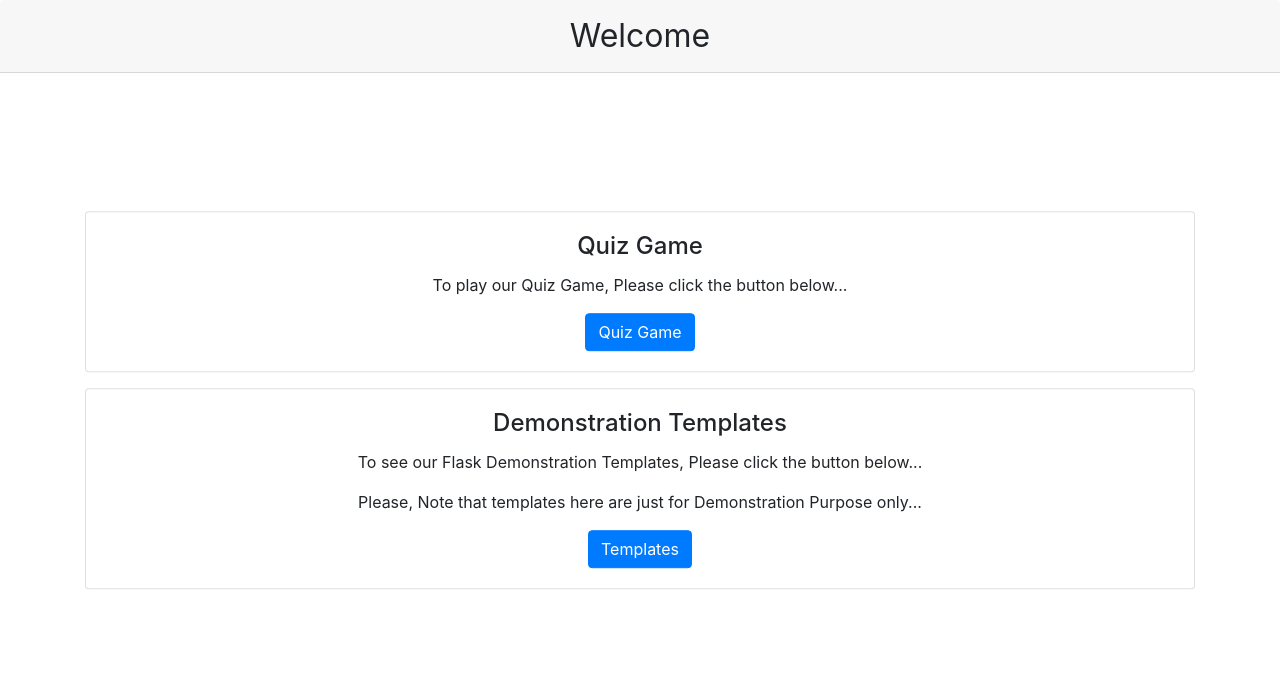
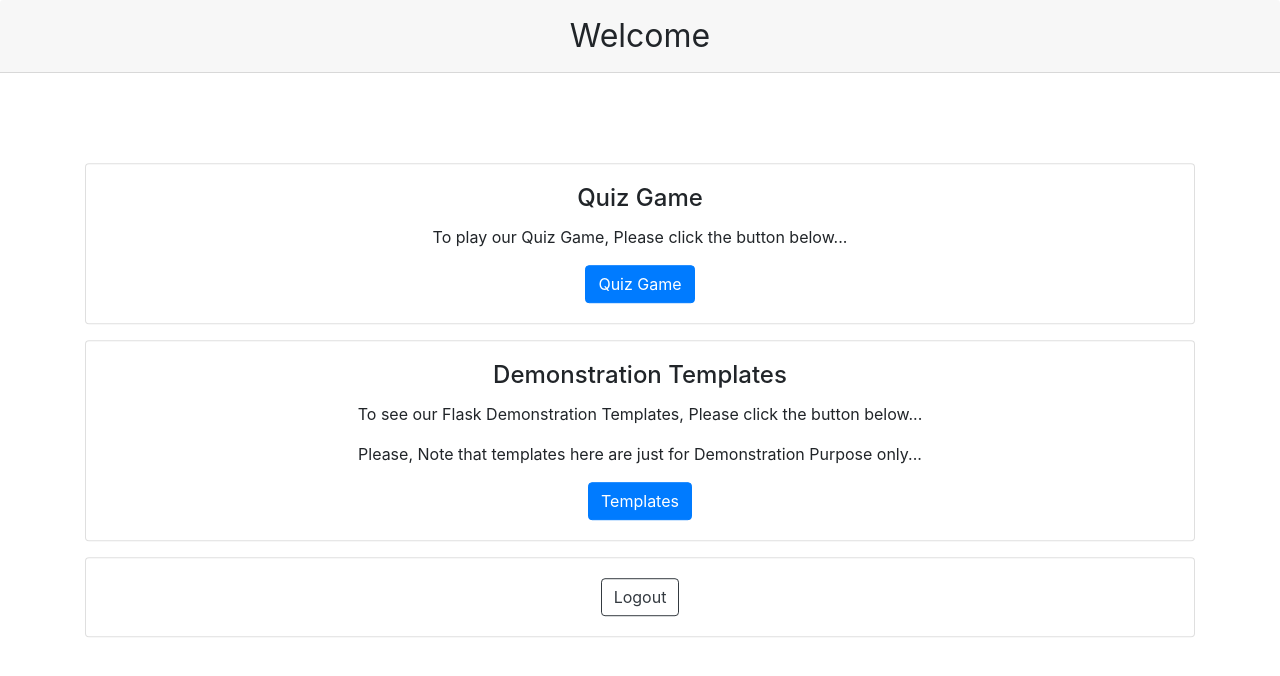
Before and after one commit to NeeleshVashist/Quiz-WebApp, a Flask app: page /welcome in a window 1280 px wide. Shown: the top 676 px of the page. Run offline with Flask 2, Linux system fonts and the light colour scheme; some libraries are stand-ins or nearby versions.

Commit message:
Add : Logout Button in Welcome Page

```diff
--- a/templates/welcome.html
+++ b/templates/welcome.html
@@ -36,6 +36,13 @@
                             </div>
                         </div>
                     </div>
+                    <div class="col-sm-12 py-2">
+                        <div class="card h-100">
+                            <div class="card-body">
+                                <a href="/logout" class="btn btn-outline-dark">Logout</a>
+                            </div>
+                        </div>
+                    </div>
                 </div>
             </center>
         </div>
```
